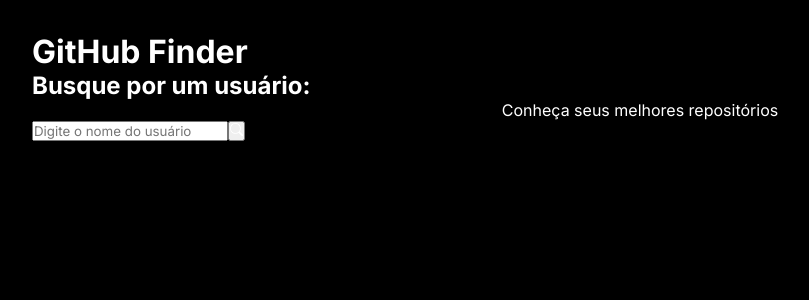
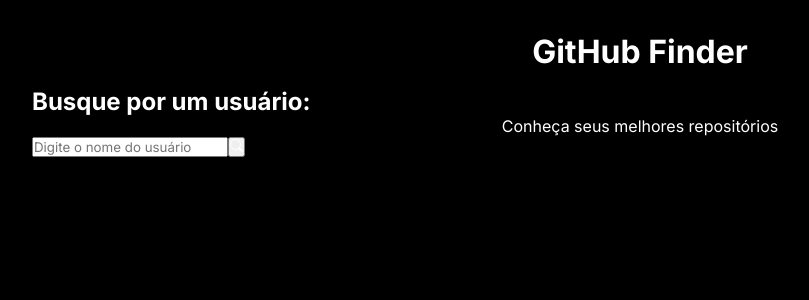
Before and after one commit to Thiagobf1/GitHubs_Finder, a React (Vite) app: page / in a window 1280 px wide. Shown: the top 300 px of the page, without its empty margins (0-809 px from the left). Built offline with nearby package versions, Linux system fonts and the light colour scheme.

Commit message:
Add App.module.css

```diff
--- /dev/null
+++ b/src/App.module.css
@@ -0,0 +1,9 @@
+app {
+  max-width: 500px;
+  margin: 0 auto;
+}
+
+.app h1 {
+  text-align: center;
+  margin-bottom: 1rem;
+}
--- a/src/App.tsx
+++ b/src/App.tsx
@@ -1,9 +1,9 @@
 import { Outlet } from "react-router-dom";
-
+import classes from "./App.module.css";
 
 function App() {
   return (
-    <div className="App">
+    <div className={classes.app}>
       <h1>GitHub Finder</h1>
       <Outlet/>
     </div>
```
Also changed, not shown: src/App.css (deleted).
